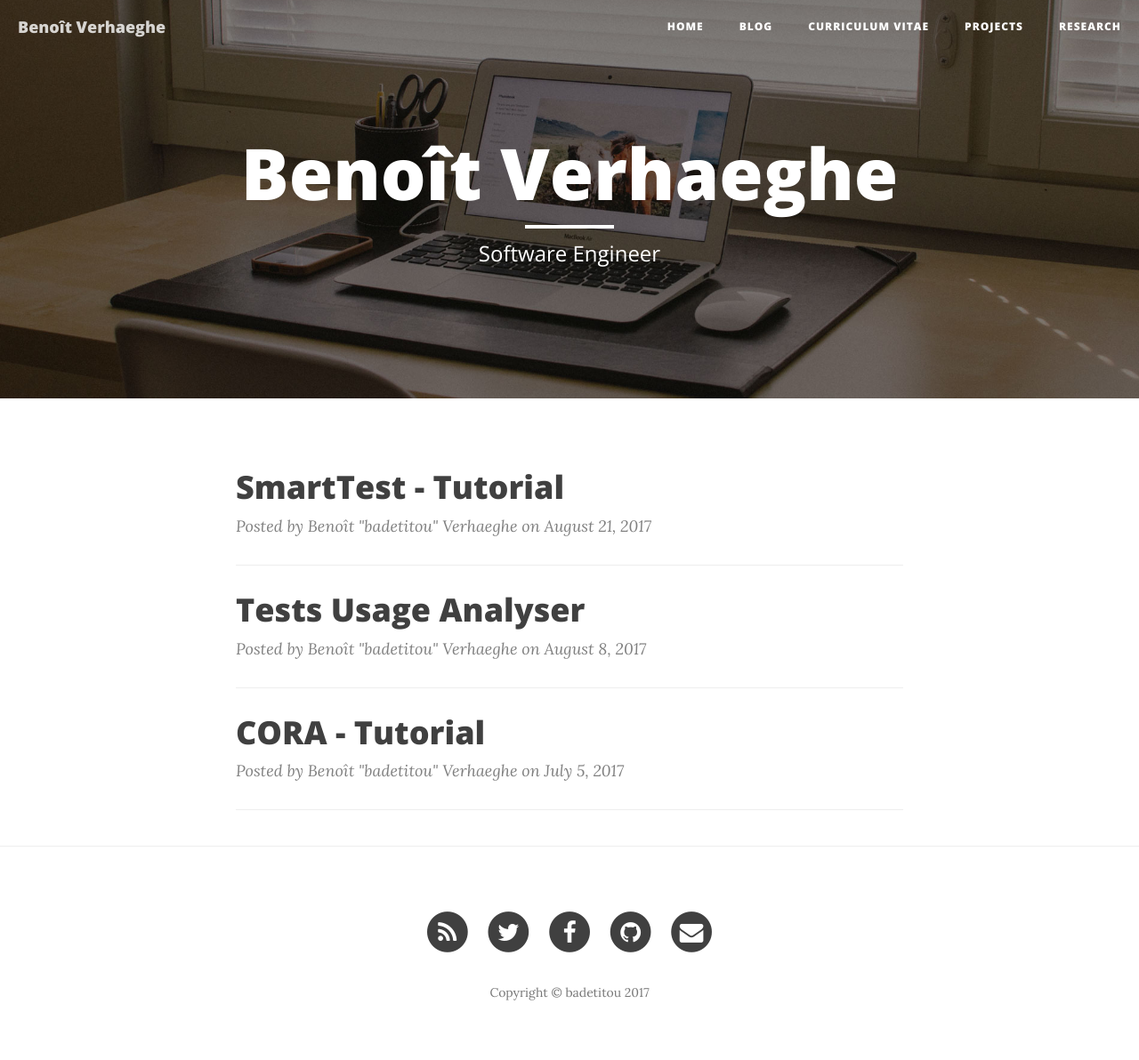
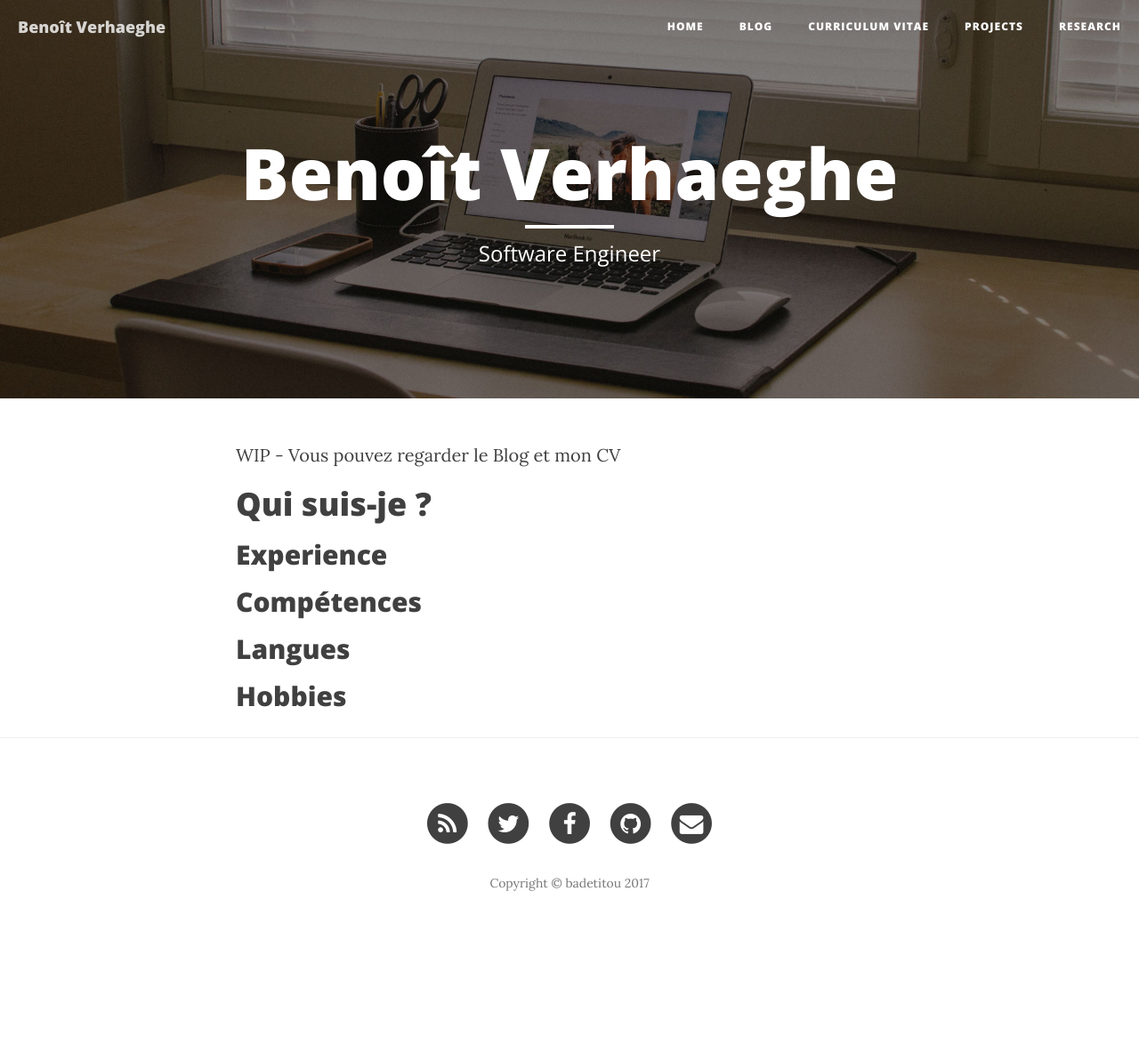
Before and after one commit to badetitou/badetitou.github.io, a Jekyll site: the page built from index.html, in a window 1280 px wide. Shown: the whole page at 89% size. Built offline with Jekyll 4.4.1, drawn with Linux system fonts in a browser that asks for light colours; nearby versions of some CDN libraries; the list of posts is cut into pages by our own code; after the commit the page ends 1069 px from its top, so only the background shows below that.

Commit message:
~ begin index

```diff
--- a/index.html
+++ b/index.html
@@ -3,36 +3,14 @@ layout: page
 description: "Software Engineer"
 ---
 
-{% for post in paginator.posts %}
-{% if post.categories contains 'research' %}
-<div class="post-preview">
-    <a href="{{ post.url | prepend: site.baseurl }}">
-        <h2 class="post-title">            {{ post.title }}
-        </h2>
-        {% if post.subtitle %}
-        <h3 class="post-subtitle">
-            {{ post.subtitle }}
-        </h3>
-        {% endif %}
-    </a>
-    <p class="post-meta">Posted by {% if post.author %}{{ post.author }}{% else %}{{ site.title }}{% endif %} on {{ post.date | date: "%B %-d, %Y" }}</p>
-</div>
-<hr>
-{% endif %}
-{% endfor %}
+WIP - Vous pouvez regarder le Blog et mon CV
 
-<!-- Pager -->
-{% if paginator.total_pages > 1 %}
-<ul class="pager">
-    {% if paginator.previous_page %}
-    <li class="previous">
-        <a href="{{ paginator.previous_page_path | prepend: site.baseurl | replace: '//', '/' }}">&larr; Newer Posts</a>
-    </li>
-    {% endif %}
-    {% if paginator.next_page %}
-    <li class="next">
-        <a href="{{ paginator.next_page_path | prepend: site.baseurl | replace: '//', '/' }}">Older Posts &rarr;</a>
-    </li>
-    {% endif %}
-</ul>
-{% endif %}
+<h1>Qui suis-je ?</h1>
+
+<h2>Experience</h2>
+
+<h2>Compétences</h2>
+
+<h2>Langues</h2>
+
+<h2>Hobbies</h2>
```
Also changed, not shown: _layouts/home.html (deleted, +0 -33 lines), research.md (+1 -1 lines).
